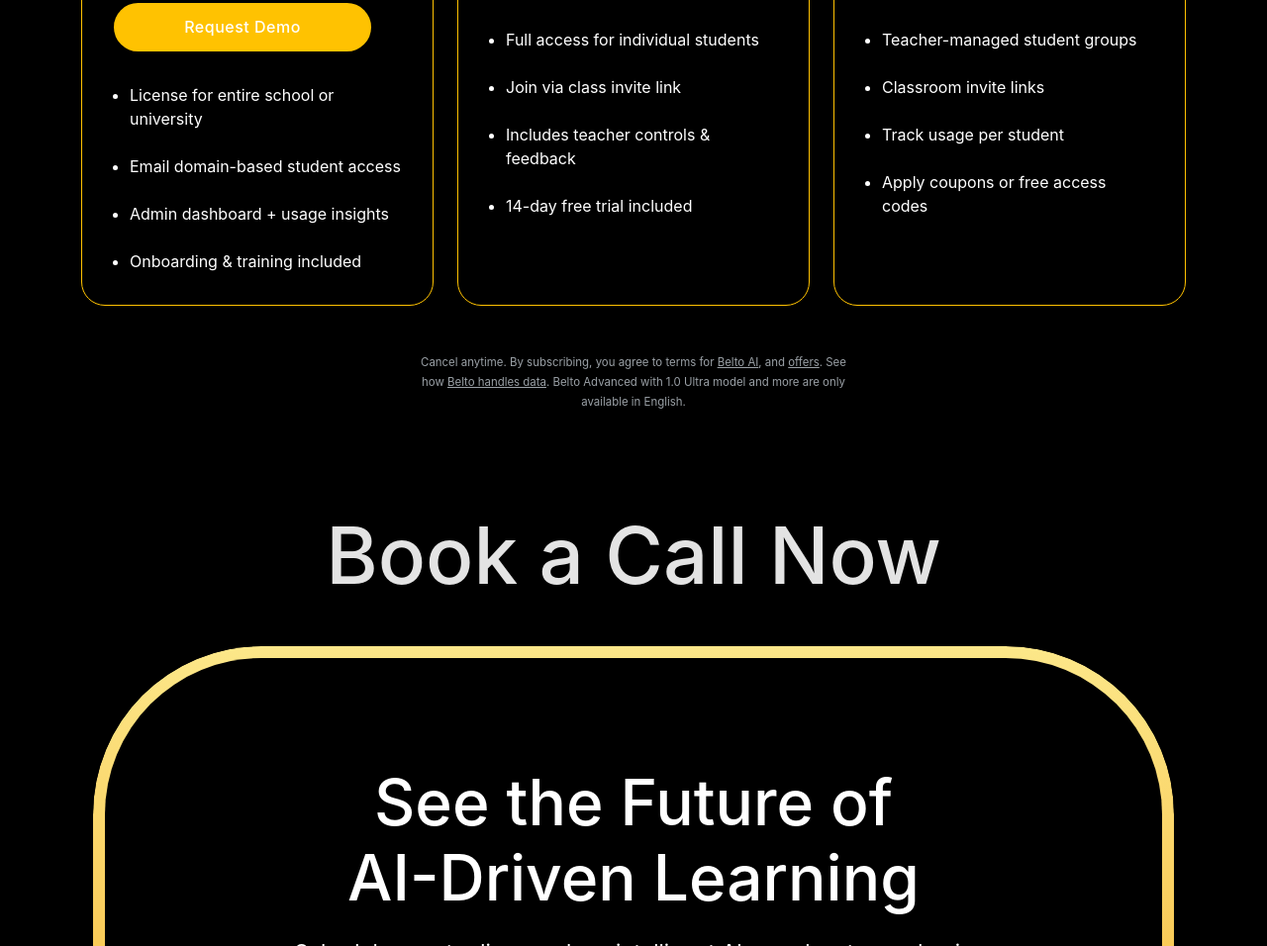
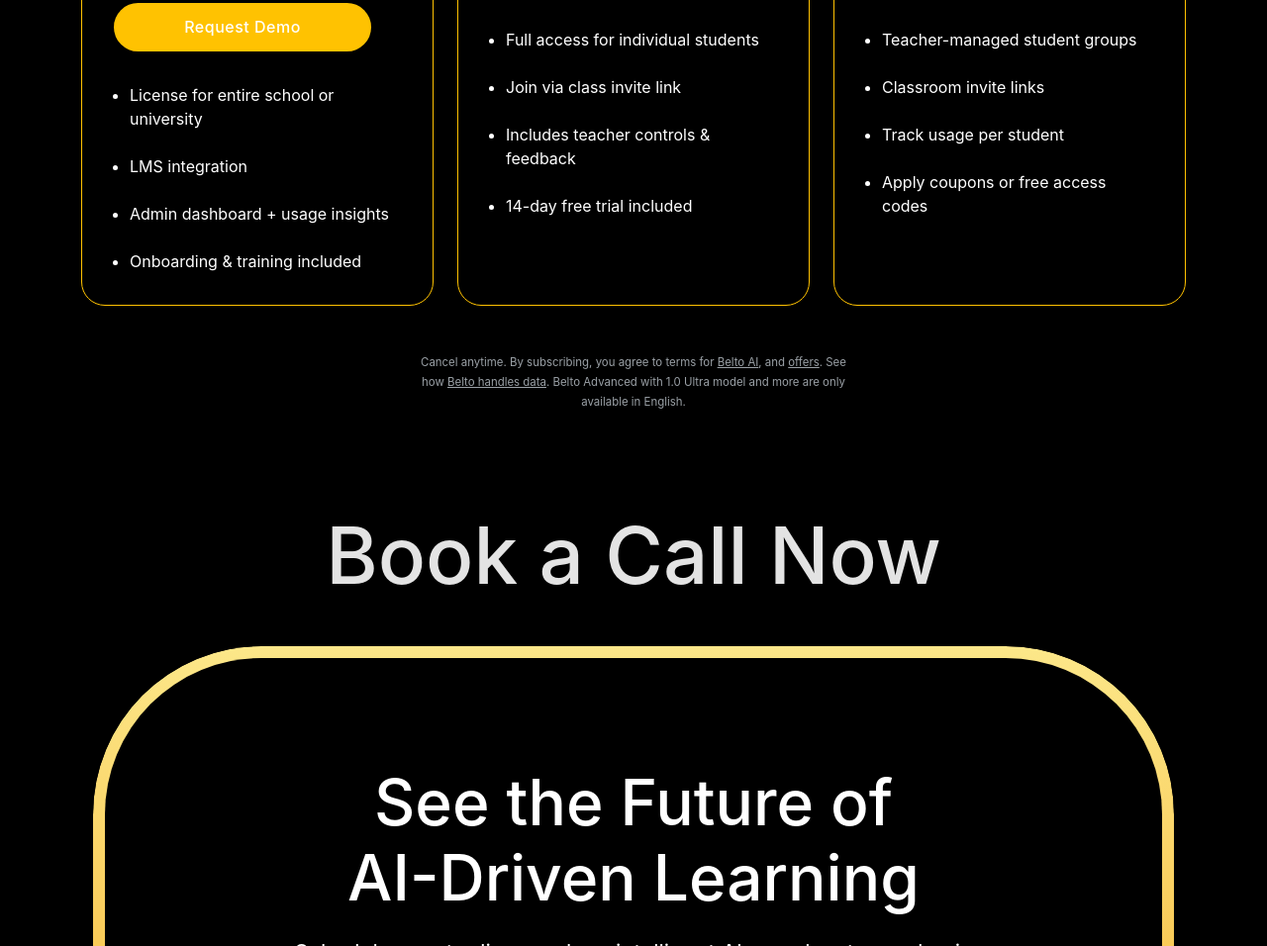
Before and after one commit to BeltoAI/doc-com, a plain HTML site: page index.html in a window 1280 px wide. Shown: the part 6544-7500 px from the top of the page at 99% size. Drawn offline with nearby package versions, Linux system fonts and the light colour scheme; a script that the page names is missing; a web font is replaced by a local one.

Commit message:
Update index.html

```diff
--- a/index.html
+++ b/index.html
@@ -525,7 +525,7 @@ height="0" width="0" style="display:none;visibility:hidden"></iframe></noscript>
             </div>
             <ul class="pkg-list">
                 <li>License for entire school or university</li>
-                <li>Email domain-based student access</li>
+                <li>LMS integration</li>
                 <li>Admin dashboard + usage insights</li>
                 <li>Onboarding & training included</li>
             </ul>
```
